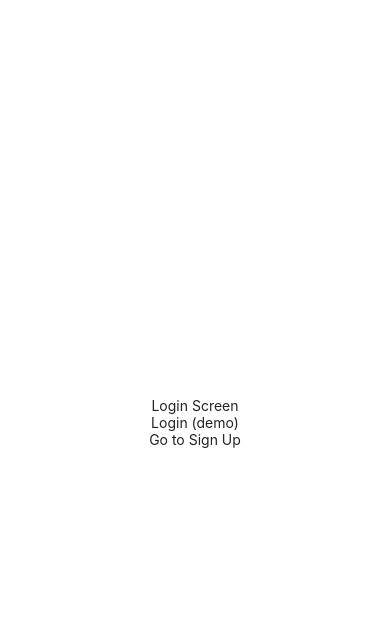
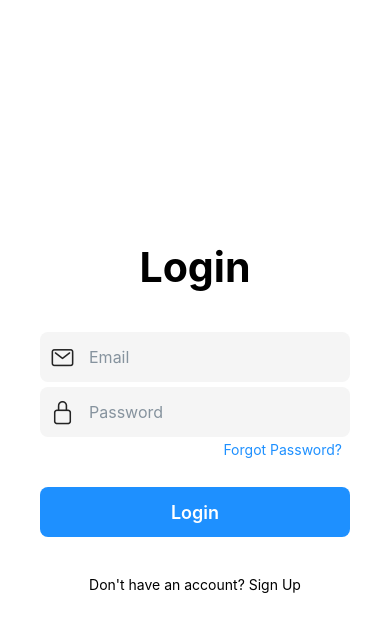
Before and after one commit to DmitryShastel/CookBook, a React Native app: screen / in a window 390 px wide. Both pictures are taken after a click on the button "Sign In". Shown: the top 632 px of the page. Built offline with nearby package versions, Linux system fonts and the light colour scheme; no server answers.

Commit message:
feat: The LoginForm is updated

```diff
--- a/src/features/auth/model/types/LoginForm.ts
+++ b/src/features/auth/model/types/LoginForm.ts
@@ -3,5 +3,4 @@ import { LoginFormData } from '@/features/auth/model/lib/LoginValidation';
 export interface LoginFormProps {
   onSubmit?: (values: LoginFormData) => void;
   onForgotPassword?: () => void;
-  onSignUp?: () => void;
 }
--- a/src/features/auth/model/types/SignUpForm.ts
+++ /dev/null
@@ -1,5 +0,0 @@
-import { SignUpFormData } from '@/features/auth/model/lib/SignUpValidation';
-
-export interface SignUpFormProps {
-  onSubmit?: (values: SignUpFormData) => void;
-}
--- a/src/features/auth/ui/loginForm/LoginForm.tsx
+++ b/src/features/auth/ui/loginForm/LoginForm.tsx
@@ -6,29 +6,13 @@ import {
   loginValidationSchema,
 } from '@/features/auth/model/lib/LoginValidation';
 import { styles } from '@/features/auth/ui/loginForm/LoginForm.styles';
-import { LoginFormProps } from '@/features/auth/model/types/LoginForm';
-import { createUserWithEmailAndPassword } from '@firebase/auth';
+import { signInWithEmailAndPassword } from '@firebase/auth';
 import { auth } from '../../../../../firebase-config';
 
-export const LoginForm = ({
-  onSubmit,
-  onForgotPassword,
-  onSignUp,
-}: LoginFormProps) => {
+export const LoginForm = () => {
   const handleSubmit = async (values: LoginFormData) => {
     try {
-      if (onSubmit) {
-        const userCredential = await createUserWithEmailAndPassword(
-          auth,
-          values.email,
-          values.password,
-        );
-        const user = userCredential.user;
-        console.log(user.email);
-      } else {
-        console.log('Login values:', values);
-        Alert.alert('Success', 'You are logged in successfully');
-      }
+      await signInWithEmailAndPassword(auth, values.email, values.password);
     } catch (error) {
       Alert.alert('Error', 'Could not log in');
     }
@@ -86,15 +70,13 @@ export const LoginForm = ({
             containerStyle={styles.inputWrapper}
           />
 
-          {onForgotPassword && (
           <Button
             title="Forgot Password?"
             type="clear"
-              onPress={onForgotPassword}
+            onPress={() => {}}
             titleStyle={styles.forgotPassword}
             containerStyle={styles.forgotPasswordContainer}
           />
-          )}
 
           <Button
             title="Login"
@@ -107,15 +89,13 @@ export const LoginForm = ({
             containerStyle={styles.buttonContainer}
           />
 
-          {onSignUp && (
           <Button
             title="Don't have an account? Sign Up"
             type="clear"
-              onPress={onSignUp}
+            onPress={() => {}}
             titleStyle={styles.signUp}
             containerStyle={styles.signUpContainer}
           />
-          )}
         </View>
       )}
     </Formik>
--- a/src/screens/auth/login/LoginScreen.tsx
+++ b/src/screens/auth/login/LoginScreen.tsx
@@ -1,41 +1,42 @@
-import { TouchableOpacity, View } from 'react-native';
+import { Image, TouchableOpacity, View } from 'react-native';
 import { Text } from 'react-native-elements';
 import { styles } from '@/screens/auth/login/LoginScreen.styles';
 import { useNavigation } from '@react-navigation/native';
+import { LoginForm } from '@/features/auth/ui/loginForm/LoginForm';
 
-interface LoginScreenProps {
-  onLogin?: () => void;
-}
+// interface LoginScreenProps {
+//   onLogin?: () => void;
+// }
 
-export const LoginScreen = ({ onLogin }: LoginScreenProps) => {
-  // export const LoginScreen = () => {
-  const navigation = useNavigation();
+// export const LoginScreen = ({ onLogin }: LoginScreenProps) => {
+export const LoginScreen = () => {
+  // const navigation = useNavigation();
 
-  const handleLogin = () => {
-    onLogin?.();
-  };
+  // const handleLogin = () => {
+  //   onLogin?.();
+  // };
   //don't remove
+  return (
+    <View style={styles.container}>
+      <Image containerStyle={styles.logoContainer} resizeMode="contain" />
+      <Text style={styles.title} h1>
+        Login
+      </Text>
+
+      <LoginForm onForgotPassword={() => {}} />
+    </View>
+  );
+
+  //for fake login
   // return (
   //   <View style={styles.container}>
-  //     <Image containerStyle={styles.logoContainer} resizeMode="contain" />
-  //     <Text style={styles.title} h1>
-  //       Login
-  //     </Text>
-  //
-  //     <LoginForm onForgotPassword={() => {}} onSignUp={() => {}} />
+  //     <Text>Login Screen</Text>
+  //     <TouchableOpacity onPress={handleLogin}>
+  //       <Text>Login (demo)</Text>
+  //     </TouchableOpacity>
+  //     <TouchableOpacity onPress={() => navigation.navigate('SignUp')}>
+  //       <Text>Go to Sign Up</Text>
+  //     </TouchableOpacity>
   //   </View>
   // );
-
-  //for fake login
-  return (
-    <View style={styles.container}>
-      <Text>Login Screen</Text>
-      <TouchableOpacity onPress={handleLogin}>
-        <Text>Login (demo)</Text>
-      </TouchableOpacity>
-      <TouchableOpacity onPress={() => navigation.navigate('SignUp')}>
-        <Text>Go to Sign Up</Text>
-      </TouchableOpacity>
-    </View>
-  );
 };
```
Lines whose indentation alone changed are shown as unchanged.
